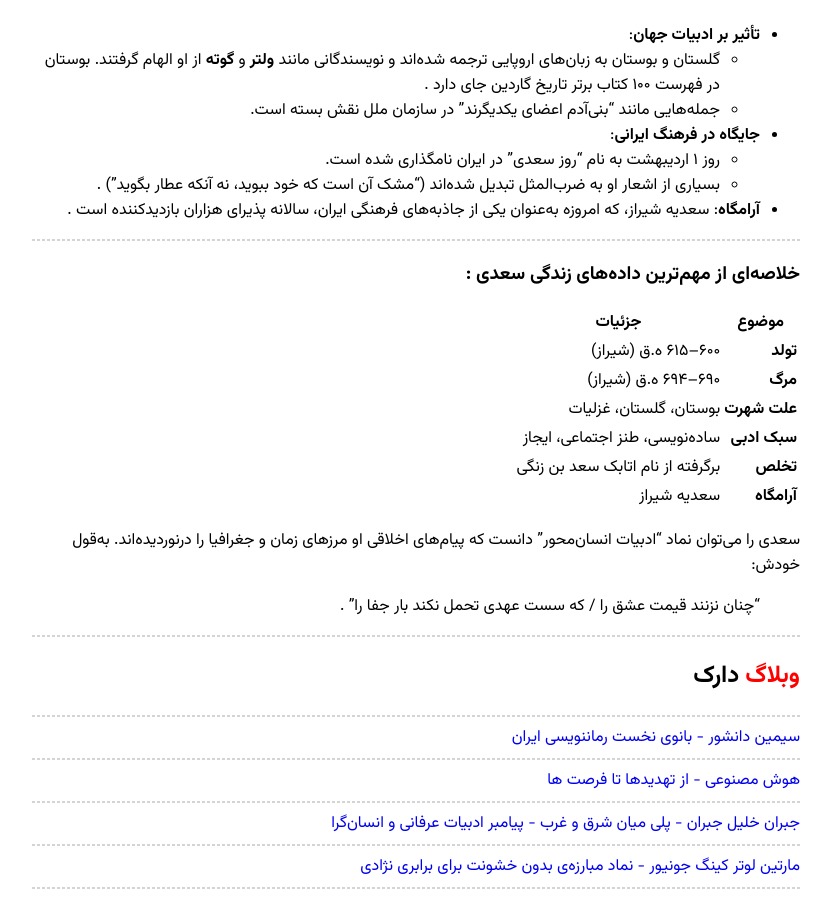
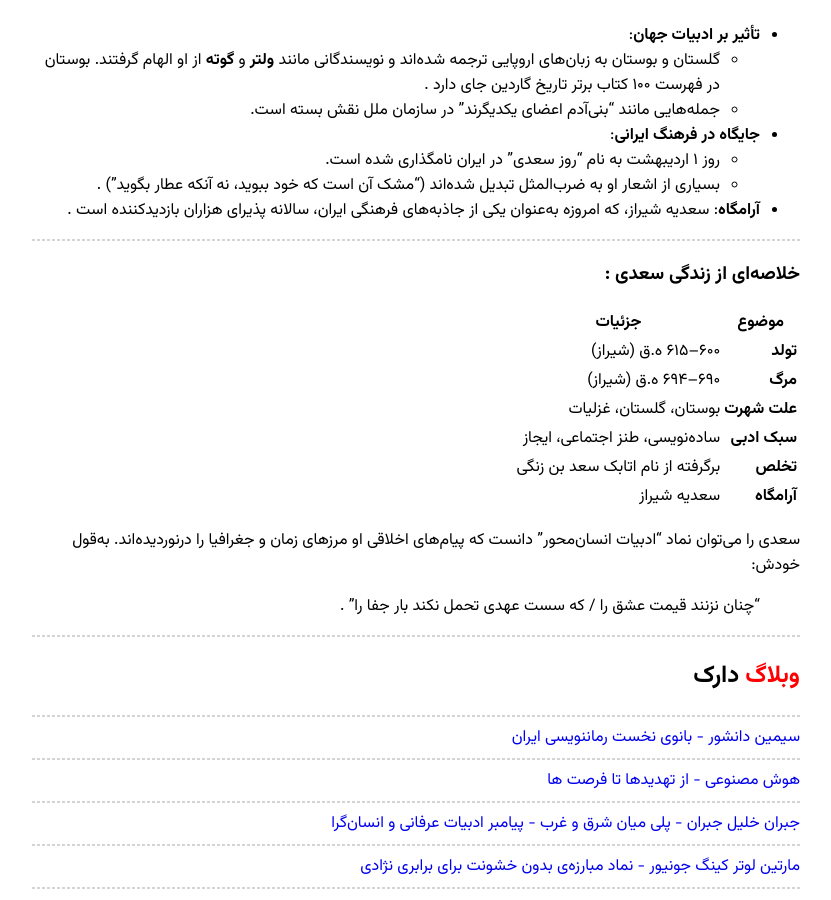
Before and after one commit to darkblog/darkblog.github.io, a Jekyll site: the page built from _posts/2025-6-28-9.md, in a window 1280 px wide and 900 px high, scrolled down 1609 px. Shown: the whole window, without its empty margins (224-1055 px from the left). Built offline with Jekyll 4.4.1, drawn with Linux system fonts in a browser that asks for light colours.

Commit message:
Update 2025-6-28-9.md

```diff
--- a/_posts/2025-6-28-9.md
+++ b/_posts/2025-6-28-9.md
@@ -64,7 +64,7 @@ title: سعدی شیرازی - استاد سخن و میراث جاودان اد
 
 ---
 
-### خلاصه‌ای از مهم‌ترین داده‌های زندگی سعدی :
+### خلاصه‌ای از زندگی سعدی :
 
 | موضوع | جزئیات |
 |-------|--------|
```
